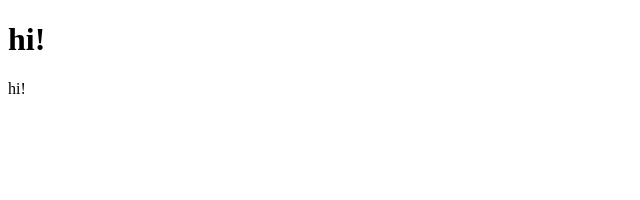
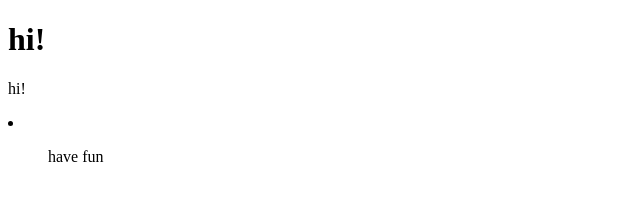
Before and after one commit to Pulaak98/demo-repo3, a plain HTML site: page index.html in a window 1280 px wide. Shown: the full height of the page, 0-640 px from the left. Drawn offline with Linux system fonts and the light colour scheme.

Commit message:
commitin
after reset

```diff
--- a/index.html
+++ b/index.html
@@ -9,5 +9,10 @@
   <body>
     <h1>hi!</h1>
     <p>hi!</p>
+    <li>
+      <ul>
+        have fun
+      </ul>
+    </li>
   </body>
 </html>
```
